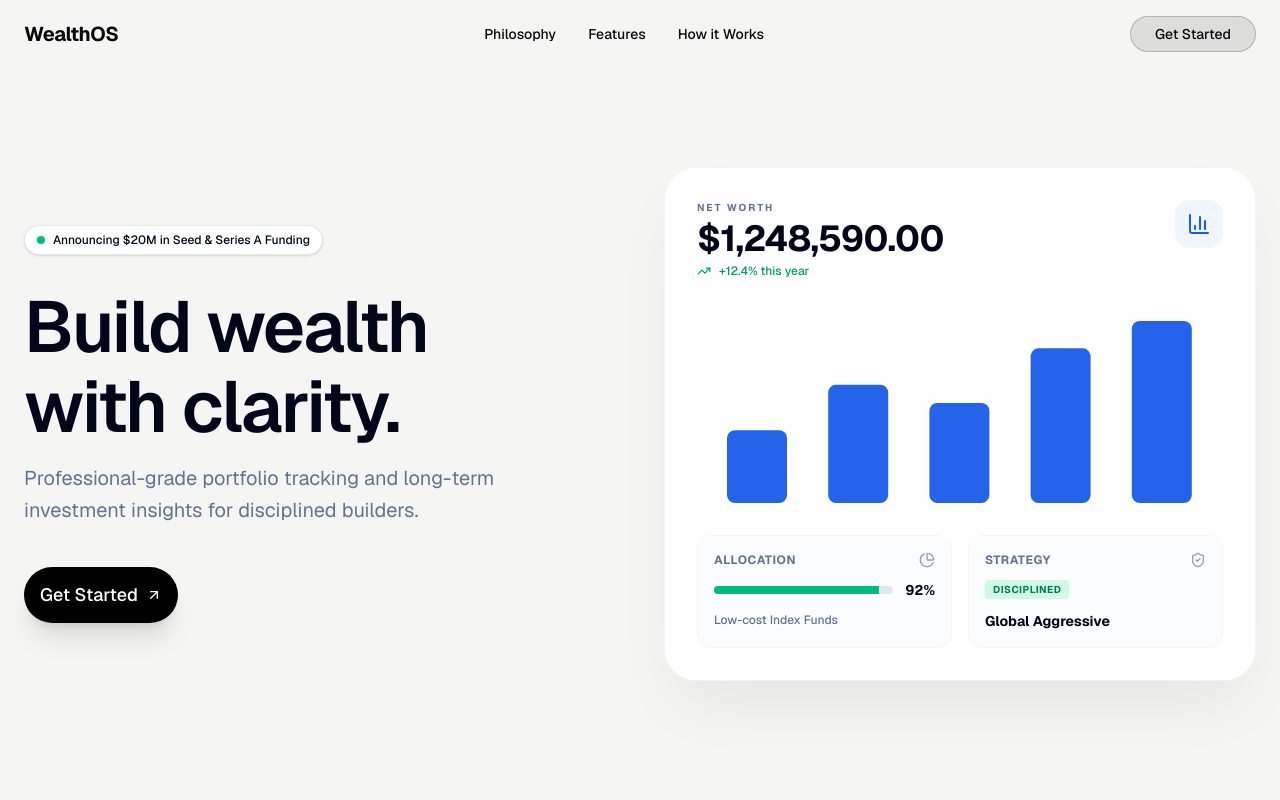
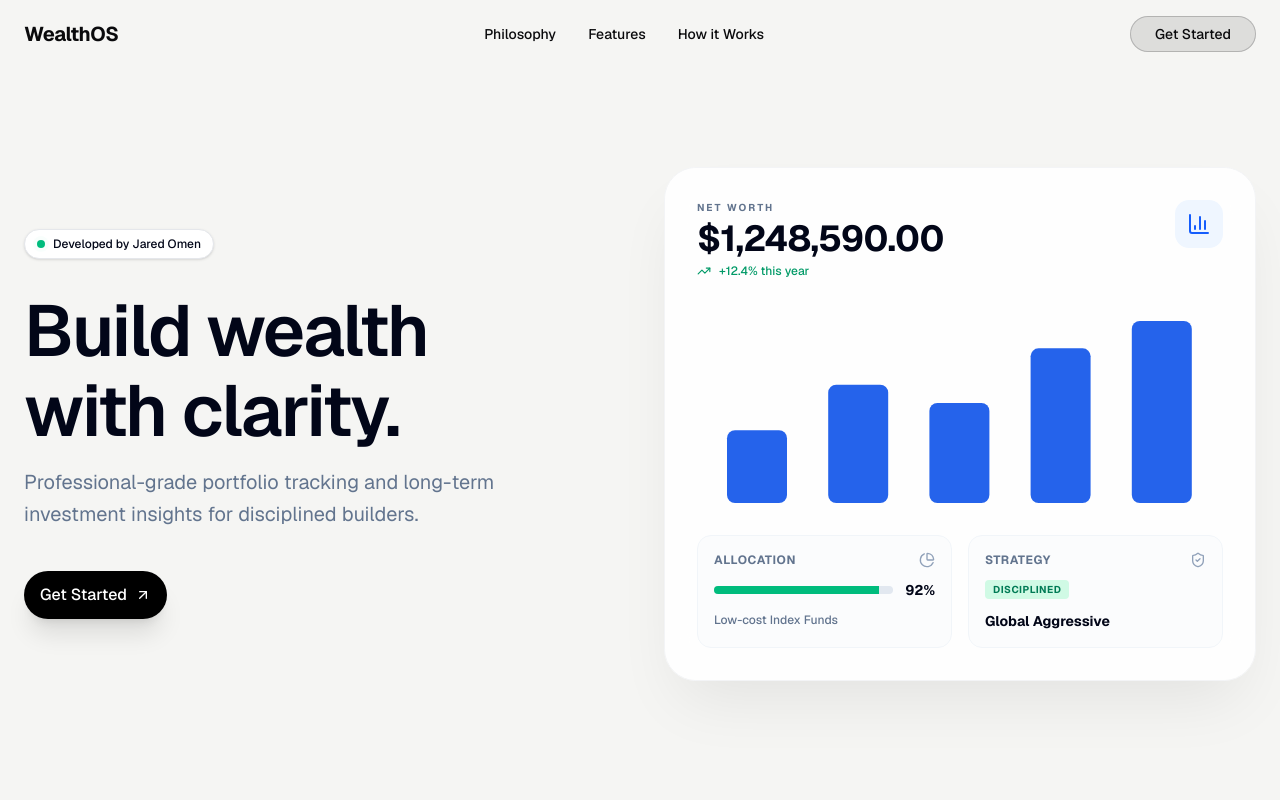
Before and after one commit to karl2522/WealthOS, a Next.js app in the folder frontend/: page / in a window 1280 px wide. Shown: the top 800 px of the page. Built offline with nearby package versions, Linux system fonts and the light colour scheme.

Commit message:
chore: removed scroll stack

```diff
--- a/frontend/app/globals.css
+++ b/frontend/app/globals.css
@@ -15,7 +15,8 @@
   --secondary-foreground: oklch(0.208 0.042 265.755);
   --muted: oklch(0.968 0.007 247.896);
   --muted-foreground: oklch(0.554 0.046 257.417);
-  --accent: oklch(0.968 0.007 247.896); /* Indigo accent */
+  --accent: oklch(0.968 0.007 247.896);
+  /* Indigo accent */
   --accent-foreground: oklch(0.208 0.042 265.755);
   --destructive: oklch(0.577 0.245 27.325);
   --destructive-foreground: oklch(0.98 0.01 30);
@@ -123,24 +124,26 @@
   * {
     @apply border-border outline-ring/50;
   }
+
   body {
     @apply bg-background text-foreground scroll-smooth;
   }
 }
 
-/* Custom smooth snapping for 100vh sections */
+/* Custom layout for fullscreen sections without scroll snapping */
 .snap-container {
-  @apply h-screen overflow-y-auto snap-y snap-mandatory scroll-smooth;
+  @apply w-full;
 }
 
 .snap-section {
-  @apply h-screen w-full snap-start snap-always relative flex flex-col;
+  @apply min-h-screen w-full relative flex flex-col;
 }
 
 @layer base {
   * {
     @apply border-border outline-ring/50;
   }
+
   body {
     @apply bg-background text-foreground;
   }
--- a/frontend/components/landing-page/hero.tsx
+++ b/frontend/components/landing-page/hero.tsx
@@ -12,7 +12,7 @@ export default function HeroSection() {
                             <span className="animate-ping absolute inline-flex h-full w-full rounded-full bg-emerald-400 opacity-75"></span>
                             <span className="relative inline-flex rounded-full h-2 w-2 bg-emerald-500"></span>
                         </span>
-                        Announcing $20M in Seed & Series A Funding
+                        Developed by Jared Omen
                     </div>
                     <div className="space-y-4">
                         <h1 className="text-5xl md:text-7xl font-semibold tracking-tight leading-[1.1] text-balance">
@@ -25,7 +25,7 @@ export default function HeroSection() {
                     <div className="flex items-center gap-4 pt-2">
                         <Button
                             size="lg"
-                            className="rounded-full px-8 h-14 text-lg bg-black hover:bg-black/90 text-white gap-2 shadow-xl hover:shadow-2xl hover:-translate-y-0.5 transition-all"
+                            className="rounded-full px-10 h-12 text-base bg-black hover:bg-black/90 text-white gap-2 shadow-xl hover:shadow-2xl hover:-translate-y-0.5 transition-all"
                         >
                             Get Started <ArrowUpRight className="w-5 h-5" />
                         </Button>
```
